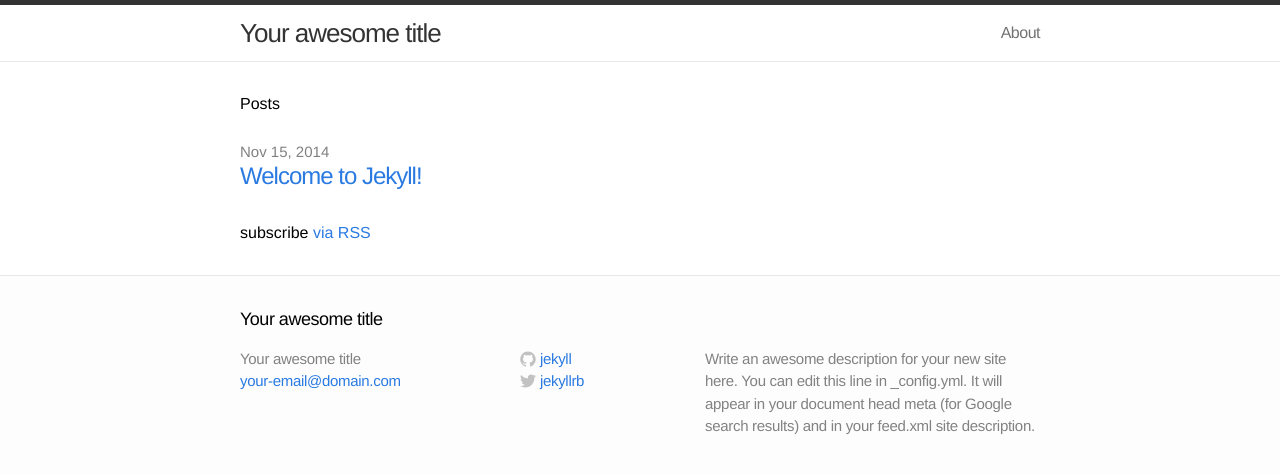
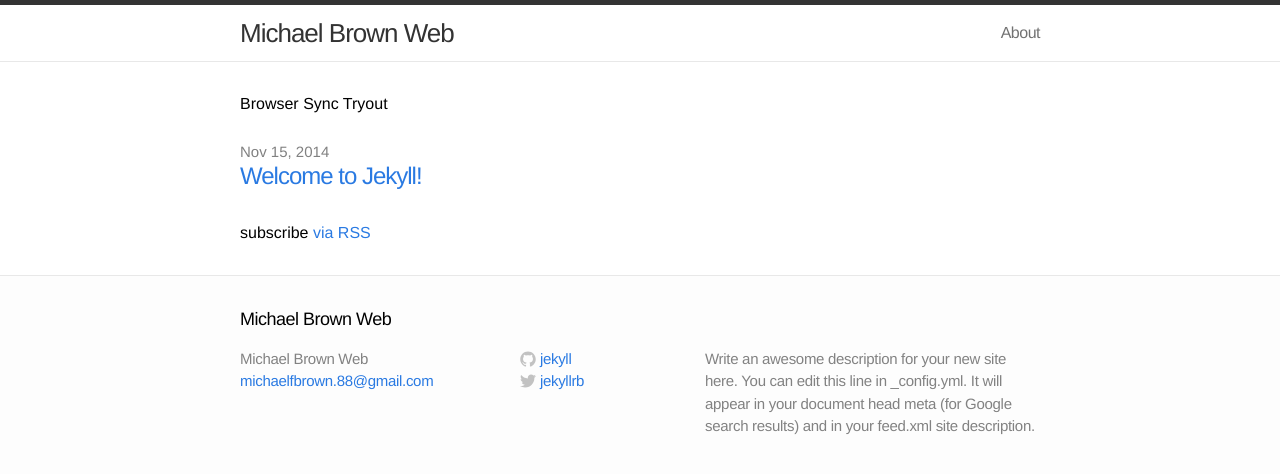
Before and after one commit to mfbrown/mfbrown.github.io, a Jekyll site: the page built from index.html, in a window 1280 px wide. Shown: the top 474 px of the page. Built offline with Jekyll 4.4.1, drawn with Linux system fonts in a browser that asks for light colours.

```diff
--- a/_config.yml
+++ b/_config.yml
@@ -1,9 +1,9 @@
 # Site settings
-title: Your awesome title
-email: your-email@domain.com
+title: Michael Brown Web
+email: michaelfbrown.88@gmail.com
 description: "Write an awesome description for your new site here. You can edit this line in _config.yml. It will appear in your document head meta (for Google search results) and in your feed.xml site description."
 baseurl: ""
-url: "http://yourdomain.com"
+url: "http://mfbrown.github.io"
 twitter_username: jekyllrb
 github_username:  jekyll
 
--- a/index.html
+++ b/index.html
@@ -4,7 +4,7 @@
 
 <div class="home">
 
-  <h1>Posts</h1>
+  <h1>Browser Sync Tryout</h1>
 
   <ul class="posts">
     {% for post in site.posts %}
```
